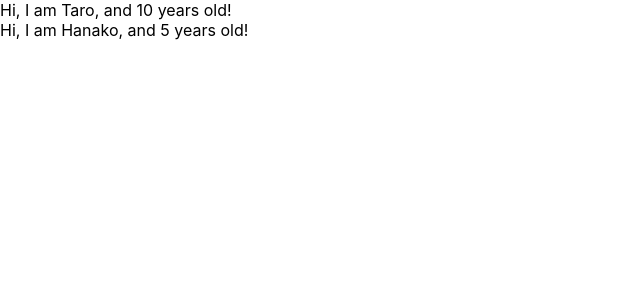
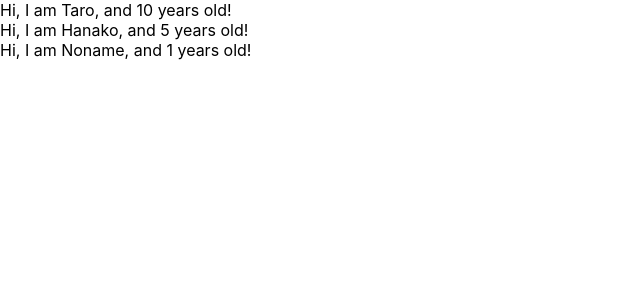
Before and after one commit to riririusei99/study-react-app, a React (Create React App) app: page / in a window 1280 px wide. Shown: the top 300 px of the page, without its empty margins (0-640 px from the left). Built offline with nearby package versions, Linux system fonts and the light colour scheme.

Commit message:
study default props

```diff
--- a/src/App.js
+++ b/src/App.js
@@ -4,7 +4,8 @@ import React from 'react';
 const App = () => {
   const profiles = [
     { name: "Taro", age:10},
-    { name: "Hanako", age:5}
+    { name: "Hanako", age:5},
+    { name: "Noname"}
   ]
   return (
     <div>
@@ -21,4 +22,8 @@ const User = (props) => {
   return <div>Hi, I am {props.name}, and {props.age} years old!</ div>
 }
 
+User.defaultProps = {
+  age: 1
+}
+
 export default App;
```
